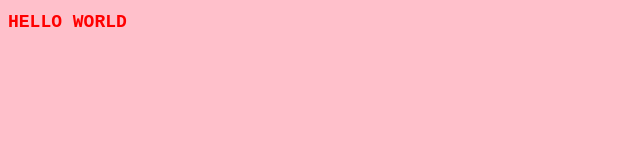
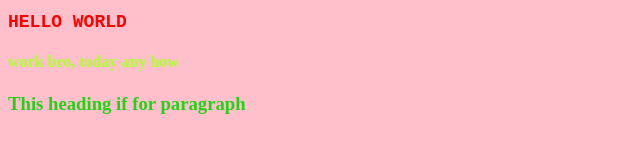
Before and after one commit to Anuragverma017/cohart-2, a plain HTML site: page 27nov2026/index.html in a window 1280 px wide. Shown: the whole page, without its empty margins (0-640 px from the left). Drawn offline with Linux system fonts and the light colour scheme.

Commit message:
css test

```diff
--- a/27nov2026/index.html
+++ b/27nov2026/index.html
@@ -10,5 +10,9 @@
 
 <body>
     <h1>HELLO WORLD</h1>
+    <h4 class="h2">
+        work bro, today any how
+    </h4>
+    <h3 id="para">This heading if for paragraph</h3>
 </body>
 </html>
--- a/27nov2026/style.css
+++ b/27nov2026/style.css
@@ -7,3 +7,9 @@ h1{
 *{
     background-color: pink;
 }
+.h2{
+    color:greenyellow;
+}
+#para{
+    color:rgb(34, 210, 21);
+}
```
